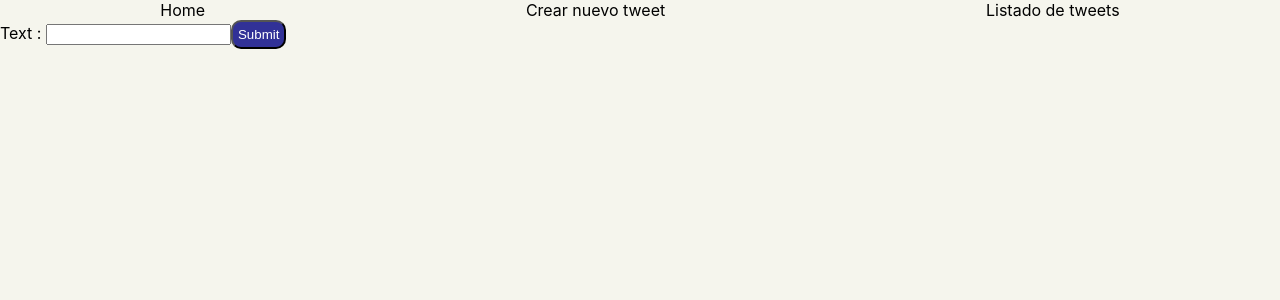
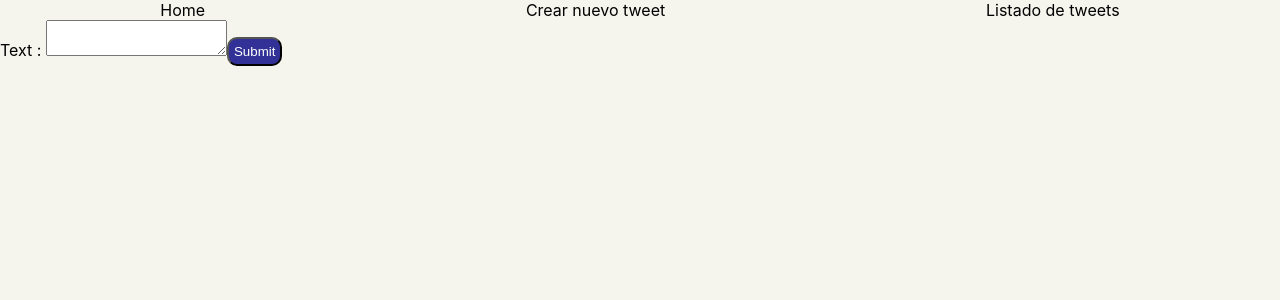
Before and after one commit to Sergi-7/w8-tuitah-carlos-sergi-FRONT, a Next.js app: page /createtweets in a window 1280 px wide. Shown: the top 300 px of the page. Built offline with nearby package versions, Linux system fonts and the light colour scheme.

Commit message:
Fixed form input, changed to textarea and max 200 characters

```diff
--- a/components/Form/Form.js
+++ b/components/Form/Form.js
@@ -31,7 +31,12 @@ const Form = () => {
   return (
     <form autoComplete="off" onSubmit={handleSubmit}>
       <label htmlFor="text">Text : </label>
-      <input type="textarea" id="text" onChange={handleOnChange}></input>
+      <textarea
+        type="text"
+        maxLength="200 "
+        id="text"
+        onChange={handleOnChange}
+      ></textarea>
       <button>Submit</button>
     </form>
   );
```
Also changed, not shown: 1 other file (tests, documents, lock files or other folders).
